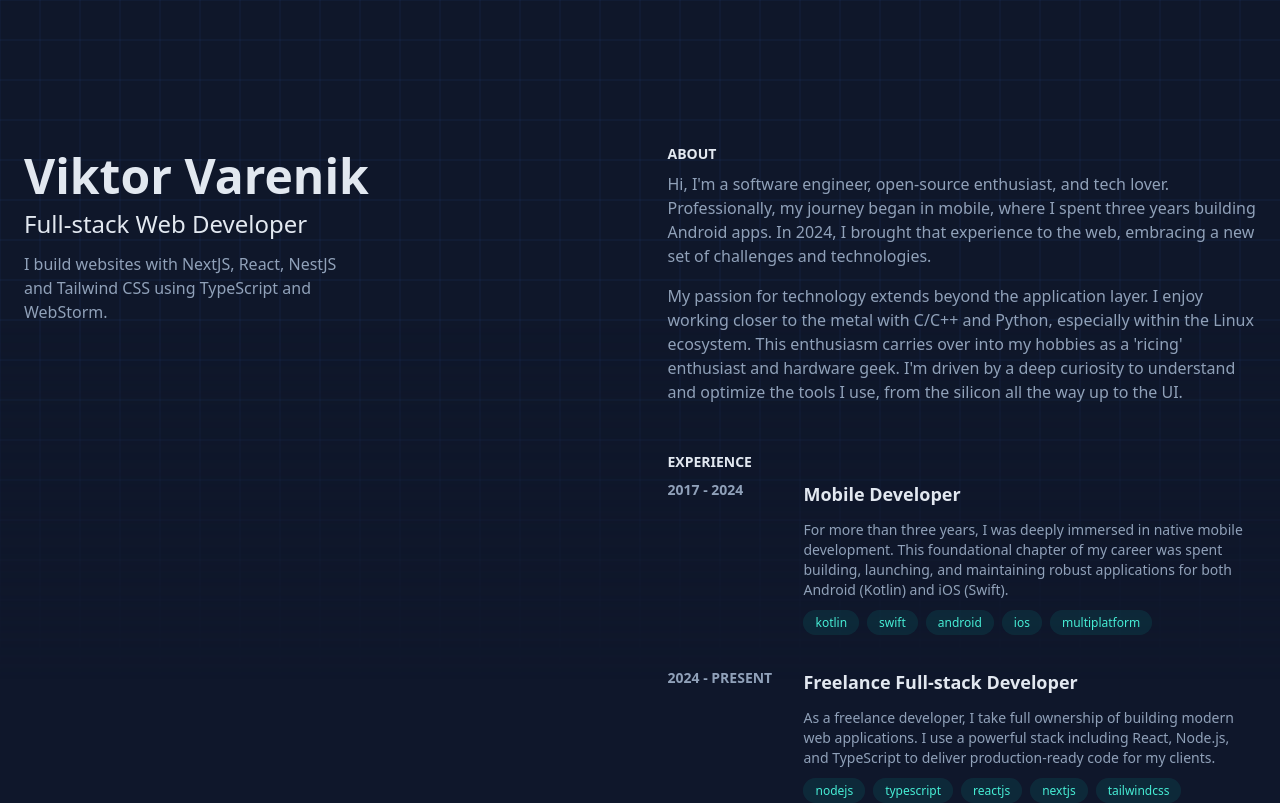
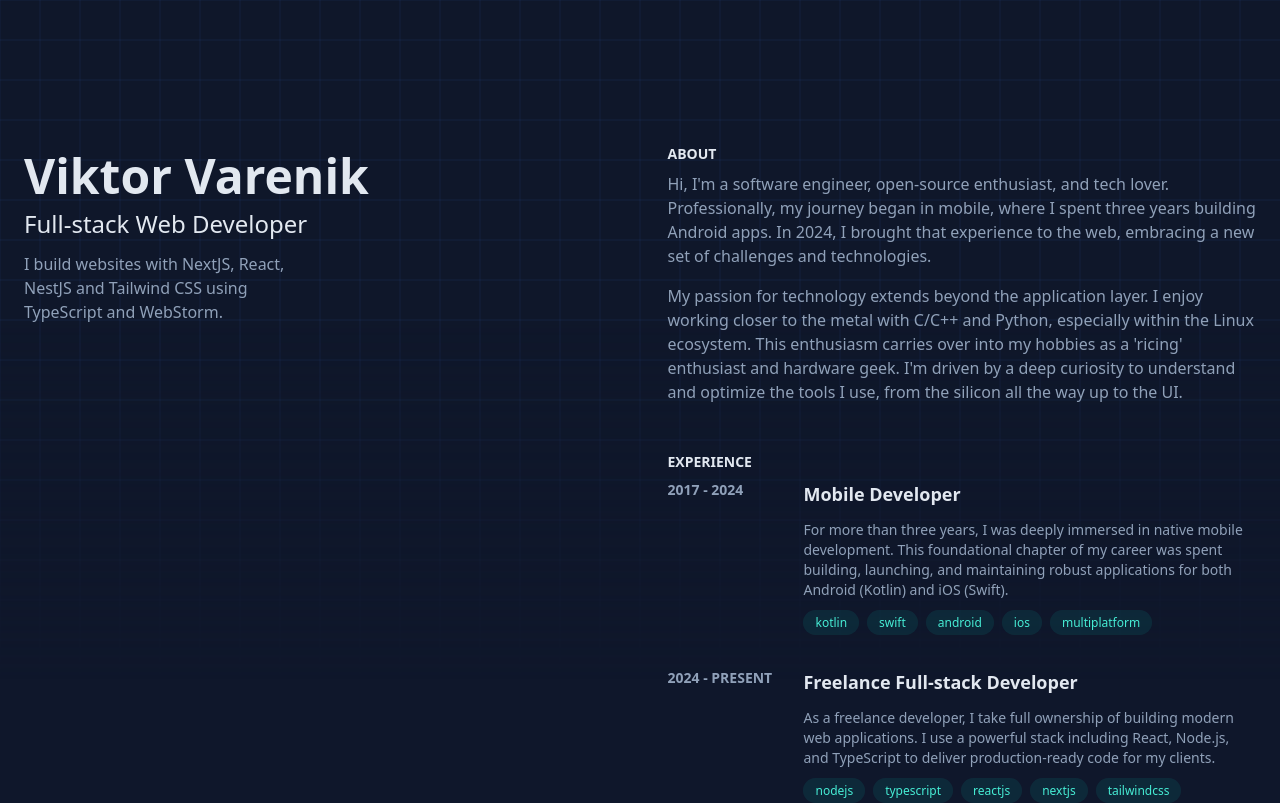
Before and after one commit to kotleni/kotleni.github.io, a Next.js app: page / in a window 1280 px wide. Shown: the top 803 px of the page. Built offline with nearby package versions, Linux system fonts and the light colour scheme.

Commit message:
chore: adjust leftside text width

```diff
--- a/src/app/page.tsx
+++ b/src/app/page.tsx
@@ -17,7 +17,7 @@ function LeftSide() {
                 <h2 className="text-lg md:text-2xl font-medium mt-2 text-slate-200">
                     Full-stack Web Developer
                 </h2>
-                <p className="mt-3 leading-normal md:pr-64">
+                <p className="mt-3 leading-normal sm:w-[90%] md:w-[70%] lg:w-[50%]">
                     I build websites with NextJS, React, NestJS and Tailwind CSS
                     using TypeScript and WebStorm.
                 </p>
```
